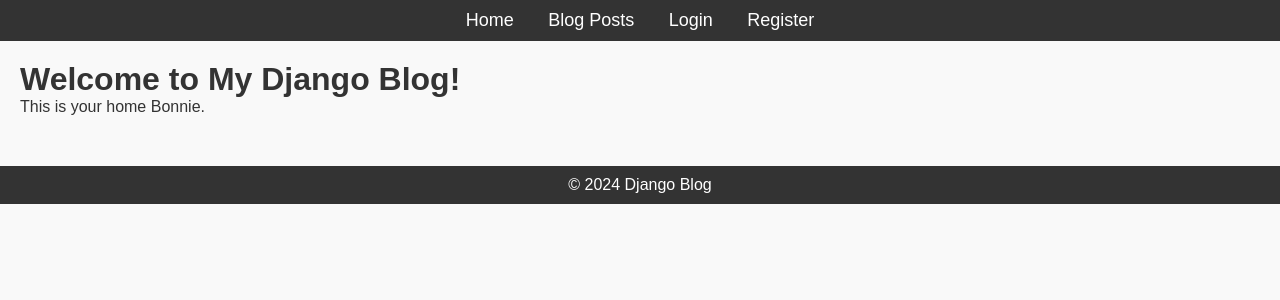
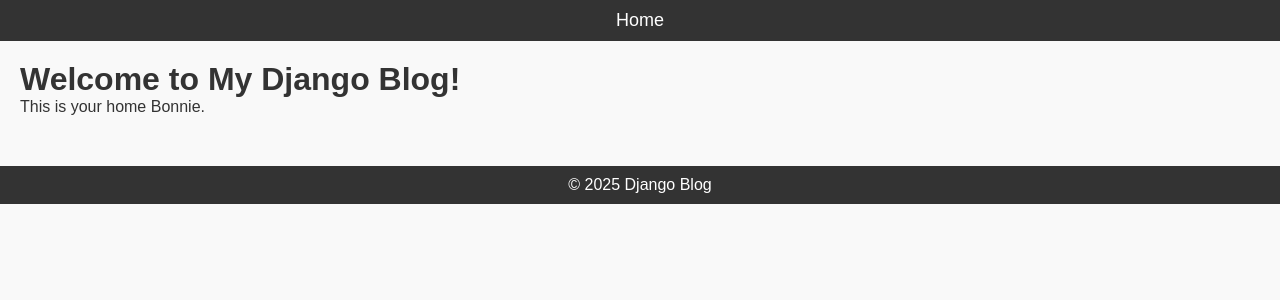
Before and after one commit to BMwendwaM/Alx_DjangoLearnLab, a Django app: page / in a window 1280 px wide. Shown: the top 300 px of the page. Run offline with Django 5.2, Linux system fonts and the light colour scheme.

Commit message:
Edit base.html to show correct output.

```diff
--- a/django_blog/blog/templates/blog/base.html
+++ b/django_blog/blog/templates/blog/base.html
@@ -14,9 +14,6 @@
         <nav>
             <ul>
                 <li><a href="{% url 'home' %}">Home</a></li>
-                <li><a href="{% url 'posts' %}">Blog Posts</a></li>
-                <li><a href="{% url 'login' %}">Login</a></li>
-                <li><a href="{% url 'register' %}">Register</a></li>
             </ul>
         </nav>
     </header>
@@ -30,7 +27,7 @@
     </div>
 
     <footer>
-        <p>&copy; 2024 Django Blog</p>
+        <p>&copy; 2025 Django Blog</p>
     </footer>
 
     <script src="{% static 'js/scripts.js' %}"></script>
```
